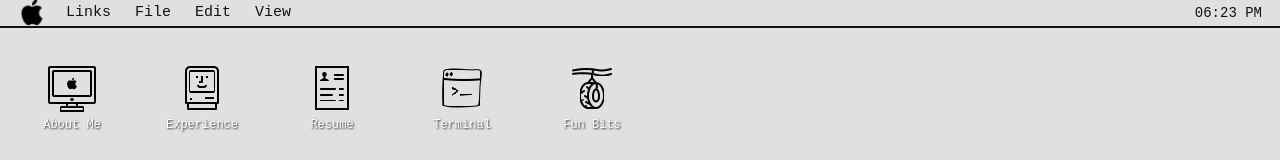
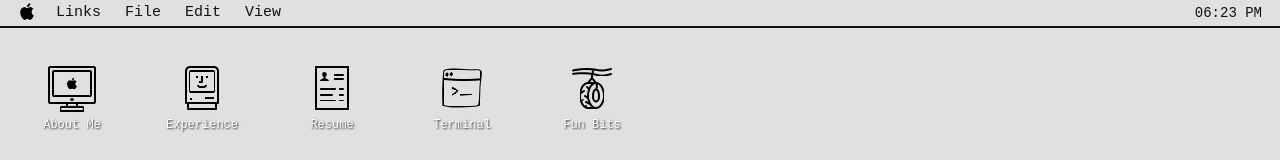
Before and after one commit to VirajCommits/retro-mac-site, a React (Vite) app: page / in a window 1280 px wide. Shown: the top 160 px of the page. Built offline with nearby package versions, Linux system fonts and the light colour scheme.

Commit message:
Fix image path for About Me photo and mobile UI tweaks

```diff
--- a/src/App.css
+++ b/src/App.css
@@ -55,10 +55,10 @@ body {
 }
 
 .apple-logo {
-  width: 28px !important;
-  height: 28px !important;
-  min-width: 28px;
-  min-height: 28px;
+  width: 18px;
+  height: 18px;
+  min-width: 18px;
+  min-height: 18px;
   margin-right: 8px;
   display: inline-block;
   vertical-align: middle;
@@ -260,9 +260,6 @@ body {
     height: 28px !important;
     min-width: 28px;
     min-height: 28px;
-    margin-right: 8px;
-    display: inline-block;
-    vertical-align: middle;
   }
   .menu-bar {
     flex-direction: column;
@@ -300,15 +297,13 @@ body {
     min-height: 100vh;
   }
   .desktop-icon {
-    margin-bottom: 24px;
-    margin-right: 0 !important;
-    position: static !important;
-    display: flex;
-    flex-direction: column;
-    align-items: center;
+    margin-bottom: 8px;
   }
   .desktop-icon + .desktop-icon {
     margin-top: 0;
+  }
+  .desktop > div > div {
+    gap: 8px !important;
   }
   .window {
     min-width: 96vw !important;
--- a/src/components/Window.tsx
+++ b/src/components/Window.tsx
@@ -125,7 +125,7 @@ const Window = ({ window, onClose, onUpdate, onBringToFront }: WindowProps) => {
                 <p>I love solving challenging problems—I've tackled 730+ LeetCode questions (contest rating: 1600, <a href="https://leetcode.com/u/VariableViking/" target="_blank" rel="noopener noreferrer">profile</a>)—and enjoy building products that make an impact. My social app PalCrush (Next.js/React/TS) reached 300+ users on launch day and was a Top 50 Product Hunt project (<a href="https://www.linkedin.com/feed/update/urn:li:activity:7294261590017593345/" target="_blank" rel="noopener noreferrer">live demo</a>). As a Product Owner, I led a team of six to deliver a distributed social platform.</p>
                 <p>I thrive at the intersection of software engineering, machine learning, and creative product development.</p>
               </div>
-              <img src="/src/assets/potrait.png" alt="urab portrait" width={188} height={256} style={{ filter: 'grayscale(1)', border: '2px solid #111', alignSelf: 'flex-start' }} />
+              <img src="./potrait.png" alt="urab portrait" width={188} height={256} style={{ filter: 'grayscale(1)', border: '2px solid #111', alignSelf: 'flex-start' }} />
             </div>
           </div>
         )
```
Also changed, not shown: public/potrait.png (renamed from src/assets/potrait.png).
